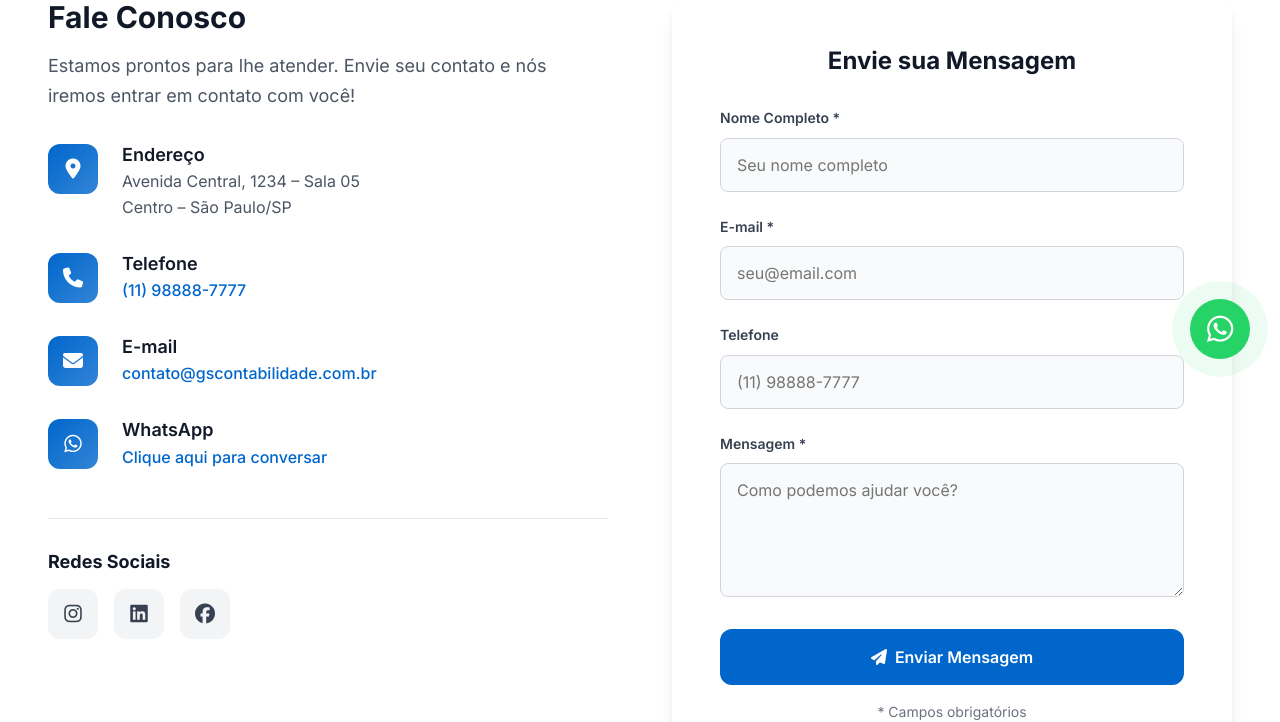
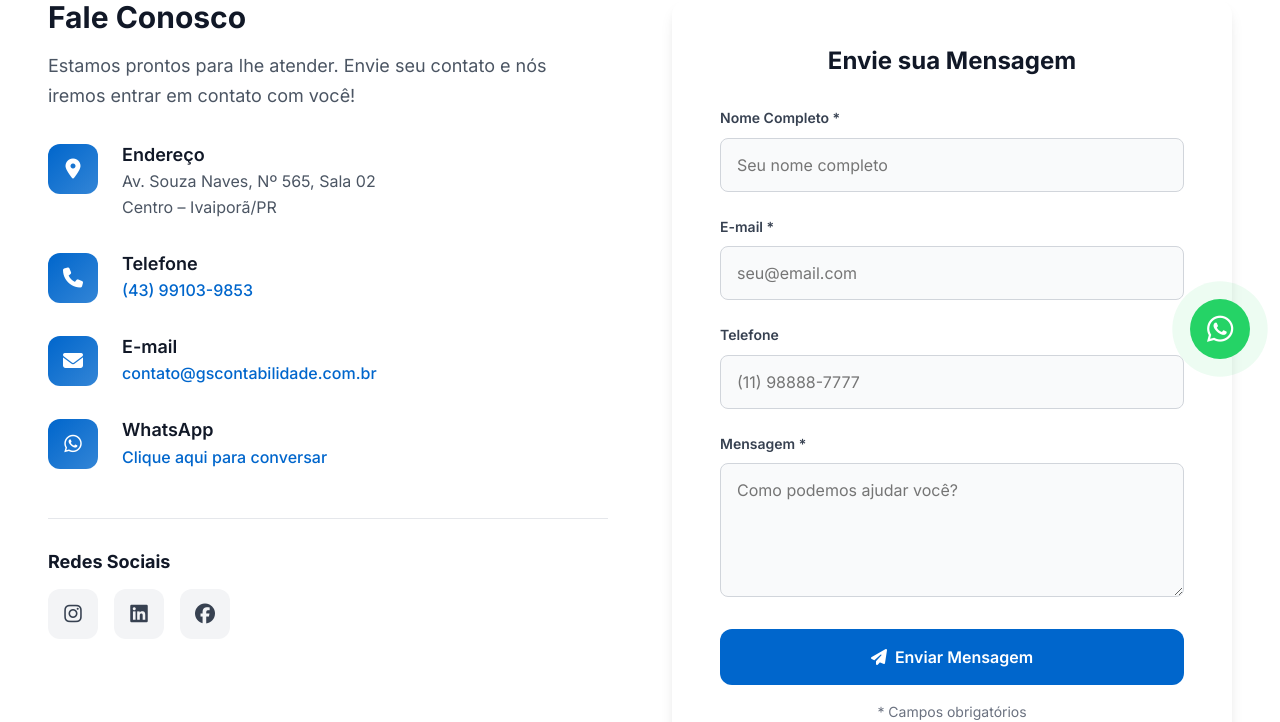
Before and after one commit to Micael060411/contabilidade_guilherme, a Flask app: page /contato in a window 1280 px wide. Shown: the part 411-1133 px from the top of the page. Run offline with Flask 3, Linux system fonts and the light colour scheme.

Commit message:
correção dados para contato e endereço

```diff
--- a/templates/base.html
+++ b/templates/base.html
@@ -147,11 +147,11 @@
                     <ul class="footer__info">
                         <li>
                             <i class="fas fa-map-marker-alt"></i>
-                            <span>Avenida Central, 1234 – Sala 05<br>Centro – São Paulo/SP</span>
+                            <span>Av. Souza Naves, Nº 565, Sala 02<br>Centro – Ivaiporã/PR</span>
                         </li>
                         <li>
                             <i class="fas fa-phone"></i>
-                            <span>(11) 98888-7777</span>
+                            <span>(43) 99103-9853</span>
                         </li>
                         <li>
                             <i class="fas fa-envelope"></i>
@@ -173,7 +173,7 @@
     </footer>
 
     <!-- WhatsApp Float Button -->
-    <a href="https://wa.me/5511988887777" class="whatsapp-float" target="_blank" aria-label="WhatsApp">
+    <a href="https://wa.me/5543991039853" class="whatsapp-float" target="_blank" aria-label="WhatsApp">
         <i class="fab fa-whatsapp"></i>
     </a>
 
--- a/templates/contato.html
+++ b/templates/contato.html
@@ -33,8 +33,8 @@
                         <div class="contact__detail-content">
                             <h3 class="contact__detail-title">Endereço</h3>
                             <p class="contact__detail-text">
-                                Avenida Central, 1234 – Sala 05<br>
-                                Centro – São Paulo/SP
+                                Av. Souza Naves, Nº 565, Sala 02<br>
+                                Centro – Ivaiporã/PR
                             </p>
                         </div>
                     </div>
@@ -46,7 +46,7 @@
                         <div class="contact__detail-content">
                             <h3 class="contact__detail-title">Telefone</h3>
                             <p class="contact__detail-text">
-                                <a href="tel:+5511988887777">(11) 98888-7777</a>
+                                <a href="tel:+5543991039853">(43) 99103-9853</a>
                             </p>
                         </div>
                     </div>
@@ -70,7 +70,7 @@
                         <div class="contact__detail-content">
                             <h3 class="contact__detail-title">WhatsApp</h3>
                             <p class="contact__detail-text">
-                                <a href="https://wa.me/5511988887777" target="_blank">
+                                <a href="https://wa.me/5543991039853" target="_blank">
                                     Clique aqui para conversar
                                 </a>
                             </p>
@@ -158,7 +158,7 @@
 
                 <div class="contact__whatsapp-cta">
                     <p class="contact__whatsapp-text">Ou se preferir:</p>
-                    <a href="https://wa.me/5511988887777" target="_blank" class="button button--success button--full">
+                    <a href="https://wa.me/5543991039853" target="_blank" class="button button--success button--full">
                         <i class="fab fa-whatsapp"></i>
                         Conversar pelo WhatsApp
                     </a>
--- a/templates/index.html
+++ b/templates/index.html
@@ -31,7 +31,7 @@
                             <i class="fas fa-rocket"></i>
                             <span>Começar Agora</span>
                         </a>
-                        <a href="https://wa.me/5511988887777" class="btn-modern btn-modern--whatsapp">
+                        <a href="https://wa.me/5543991039853" class="btn-modern btn-modern--whatsapp">
                             <i class="fab fa-whatsapp"></i>
                             <span>Falar com Especialista</span>
                         </a>
@@ -453,7 +453,7 @@
                 <i class="fas fa-envelope"></i>
                 Entrar em Contato
             </a>
-            <a href="https://wa.me/5511988887777" target="_blank" class="button button--outline-white">
+            <a href="https://wa.me/5543991039853" target="_blank" class="button button--outline-white">
                 <i class="fab fa-whatsapp"></i>
                 WhatsApp
             </a>
```
